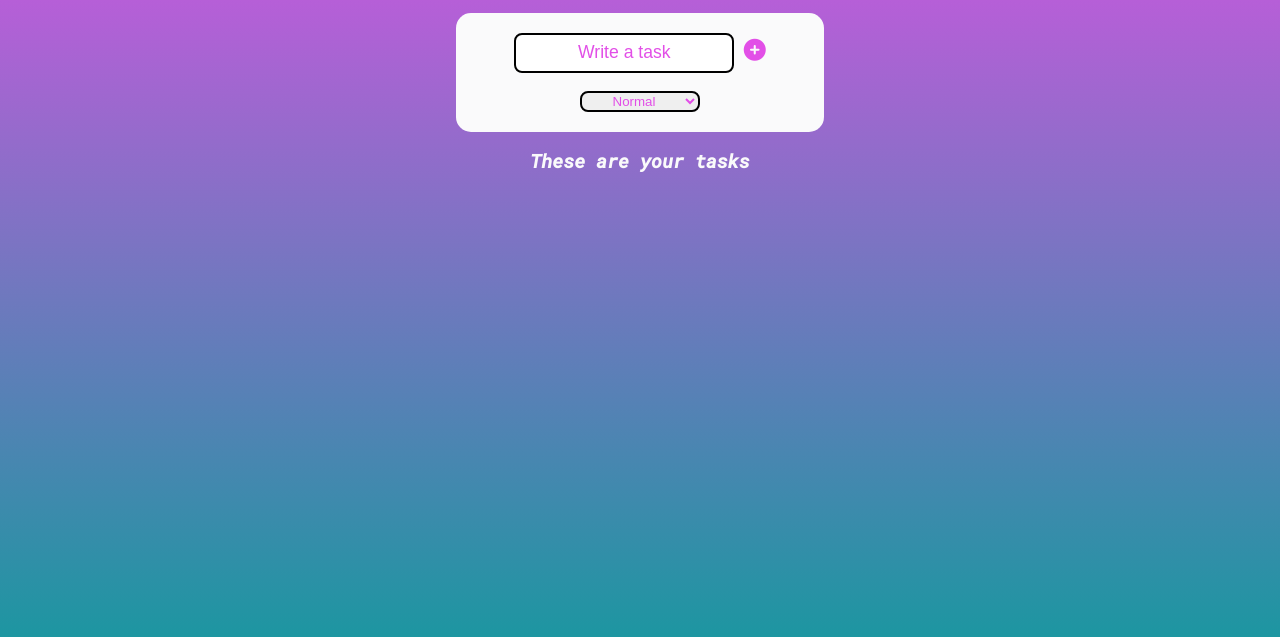
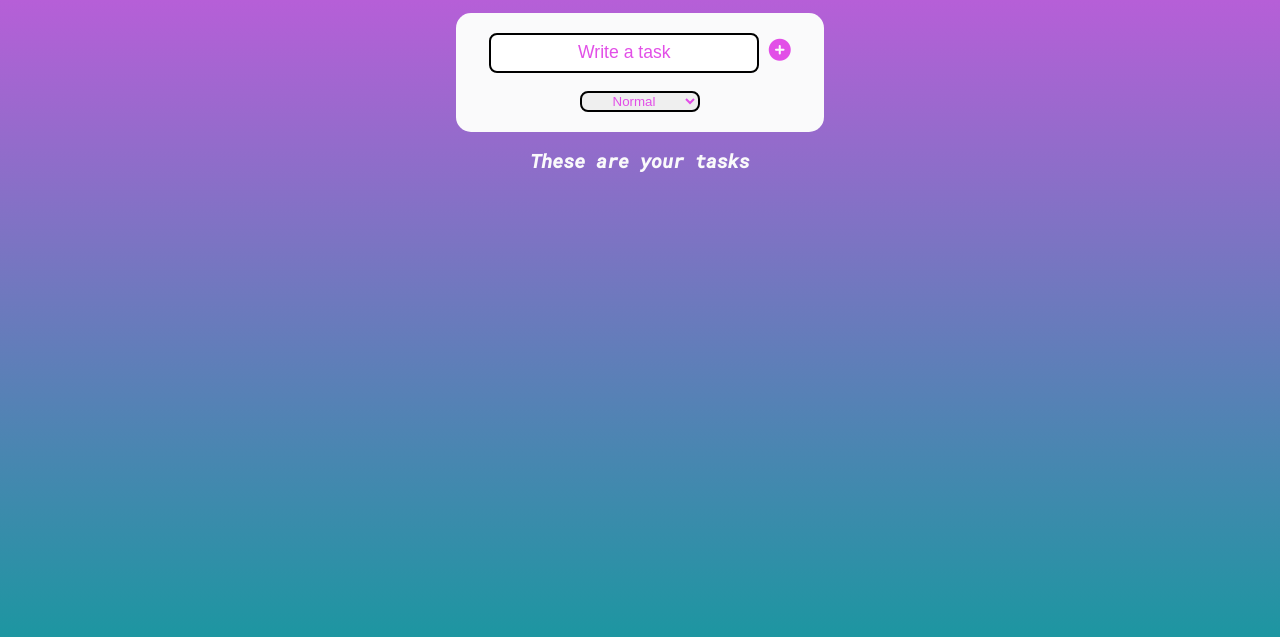
Before and after one commit to keilinaguiar/first-project-HACK-BOSS, a plain HTML site: page index.html in a window 1280 px wide. Shown: the part 183-820 px from the top of the page. Drawn offline with Linux system fonts and the light colour scheme.

Commit message:
terminando detalles

```diff
--- a/css/style.css
+++ b/css/style.css
@@ -52,7 +52,7 @@ body {
     margin: 1rem;
 }
 .addHomework > p:first-of-type > input {
-    width: 220px;
+    width: 200px;
     height: 40px;
     border: solid 2px #000;
     border-radius: 8px;
@@ -137,3 +137,8 @@ body {
 .todo-item {
     border: 3px solid #0f0;
 }
+@media (min-width: 700px) {
+    .addHomework > p:first-of-type > input {
+        width: 270px;
+    }
+}
```
